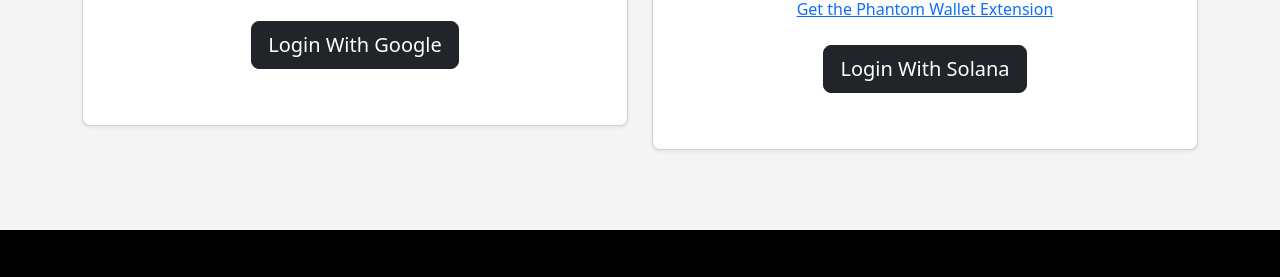
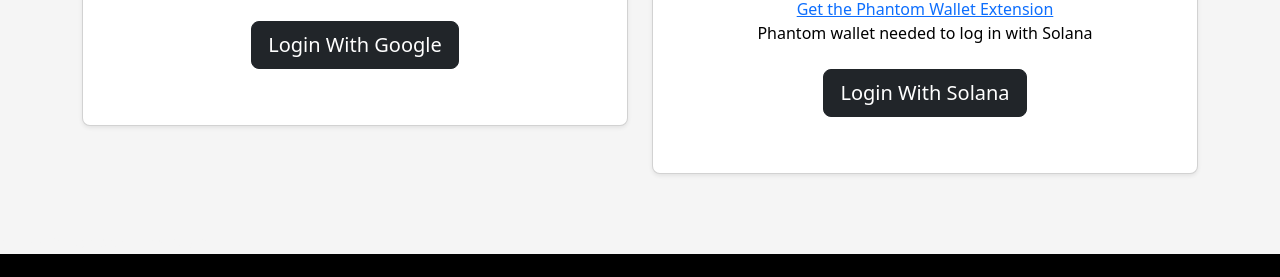
Before and after one commit to Sart-Hack/NetWorkHer, a website: page signin.html in a window 1280 px wide. Shown: the part 302-579 px from the top of the page. Drawn offline with nearby package versions, Linux system fonts and the light colour scheme.

Commit message:
phantom wallet

```diff
--- a/signin.html
+++ b/signin.html
@@ -71,6 +71,9 @@
               </li>
               <li>
                 <a href="https://chrome.google.com/webstore/detail/phantom/bfnaelmomeimhlpmgjnjophhpkkoljpa?hl=en">Get the Phantom Wallet Extension</a>
+              </li>
+              <li>
+                <p style="color:black">Phantom wallet needed to log in with Solana</p>
               </li>
             </ul>
             <button class="PhantomAuthButton btn btn-dark btn-secondary btn-lg" onclick="requestMsg()">Login With Solana</button>
```
